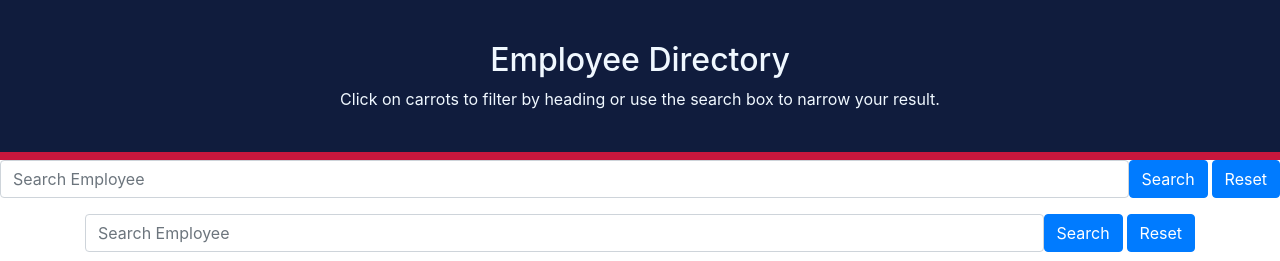
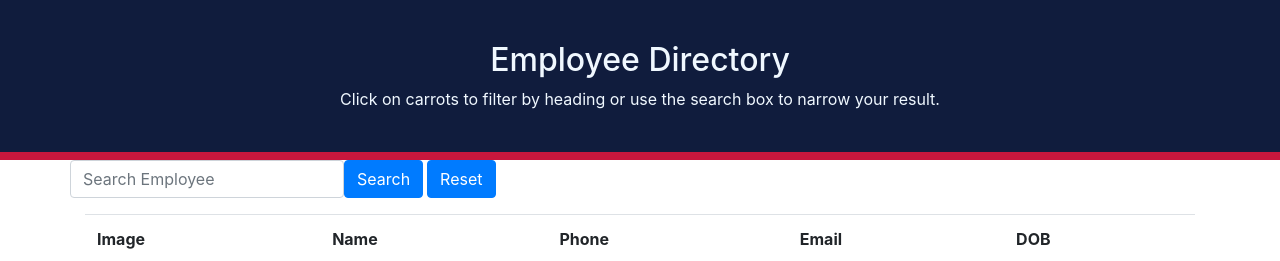
Before and after one commit to mugich/employee-drectory, a React (Create React App) app: page / in a window 1280 px wide. Shown: the top 261 px of the page. Built offline with nearby package versions, Linux system fonts and the light colour scheme; no server answers.

Commit message:
removed extra search form

```diff
--- a/src/App.js
+++ b/src/App.js
@@ -5,7 +5,7 @@ function App() {
   return (
     <div className="App">
    <Navbar/>
-   <Search/>
+
    <Table/>
     </div>
   );
--- a/src/components/table/Table.jsx
+++ b/src/components/table/Table.jsx
@@ -21,7 +21,7 @@ class Table extends Component {
   }
 
   searchEmployee = (filter) => {
-    console.log("Search", filter);
+
     const filteredData = this.state.result.filter((employee) => {
       var values = Object.values(employee).join("").toLowerCase();
       return values.indexOf(filter.toLowerCase()) !== -1;
@@ -34,7 +34,7 @@ class Table extends Component {
     this.setState({
       [e.target.name]: e.target.value,
     });
-    console.log("Handle ", this.state.search);
+
   };
 
   handleFormSubmit = (e) => {
@@ -45,11 +45,14 @@ class Table extends Component {
   render() {
     return (
       <div className="container">
+       <div className="row">
         <Search
           value={this.state.search}
           handleInputChange={this.handleInputChange}
           handleFormSubmit={this.handleFormSubmit}
         />
+        </div>
+
 
         <table className="table">
           <thead>
```
